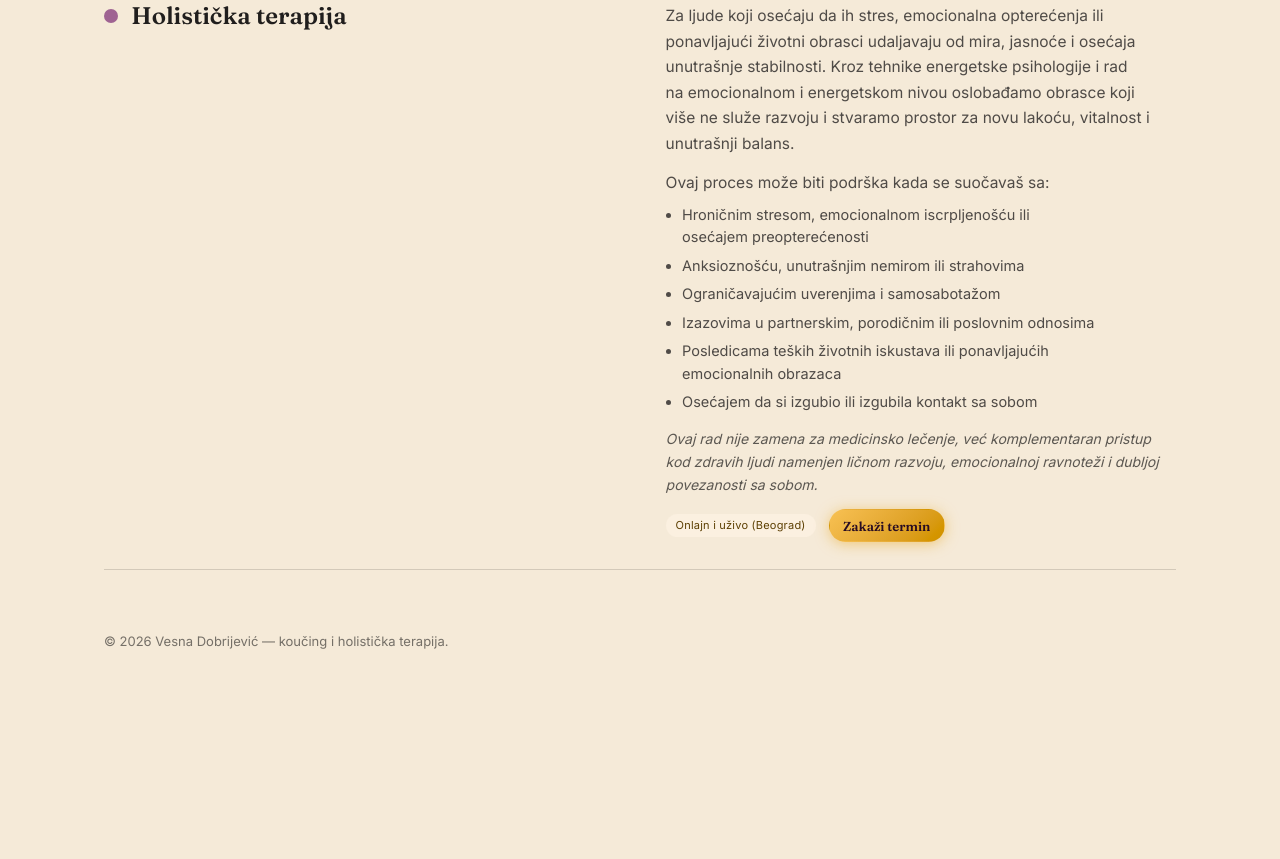
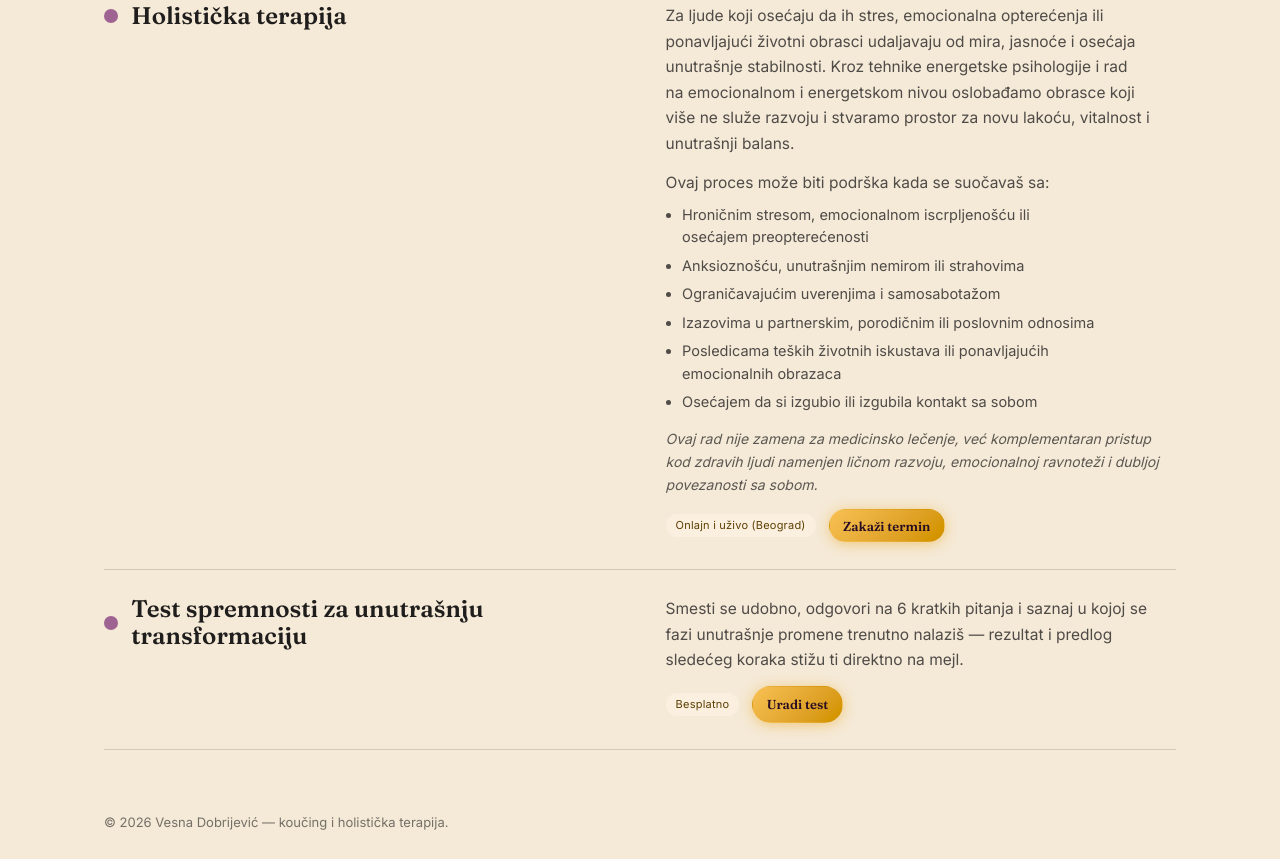
Before and after one commit to granicg-cloud/Vesna-Dobrijevic, a plain HTML site: page usluge.html in a window 1280 px wide. Shown: the part 808-1667 px from the top of the page. Before the commit the page ends 1486 px from the top, so only its background shows below. Drawn offline with Linux system fonts and the light colour scheme.

Commit message:
Add readiness test section to usluge.html

```diff
--- a/usluge.html
+++ b/usluge.html
@@ -158,7 +158,22 @@ a { color: var(--color-accent); text-underline-offset: 3px; }
         </div>
       </div>
     </div>
-  </section>
+ <div style="display:grid;grid-template-columns:repeat(auto-fit,minmax(260px,1fr));gap:var(--space-4) clamp(20px,4vw,64px);align-items:start;padding:var(--space-6) 0;border-bottom:1px solid var(--color-divider)">
+  <div style="display:flex;align-items:center;gap:var(--space-3)">
+    <span style="width:14px;height:14px;flex:none;border-radius:50%;background:var(--color-accent)"></span>
+    <h2 style="font-size:24px">Test spremnosti za unutrašnju transformaciju</h2>
+  </div>
+  <div>
+    <p style="font-size:15.5px;line-height:1.65;margin:0 0 var(--space-3);max-width:56ch;color:color-mix(in srgb, var(--color-text) 78%, transparent)">
+      Smesti se udobno, odgovori na 6 kratkih pitanja i saznaj u kojoj se fazi unutrašnje promene trenutno nalaziš — rezultat i predlog sledećeg koraka stižu ti direktno na mejl.
+    </p>
+    <div style="display:flex;align-items:center;gap:var(--space-3);flex-wrap:wrap">
+      <span class="tag tag-accent-2">Besplatno</span>
+      <a href="besplatan-upitnik.html" class="btn gold-btn">Uradi test</a>
+    </div>
+  </div>
+</div>
+      </section>
   <footer style="padding:var(--space-6) 0;font-size:13px;color:color-mix(in srgb, var(--color-text) 60%, transparent)" data-i18n="footer">© 2026 Vesna Dobrijević — koučing i holistička terapija.</footer>
 </div>
 
```
